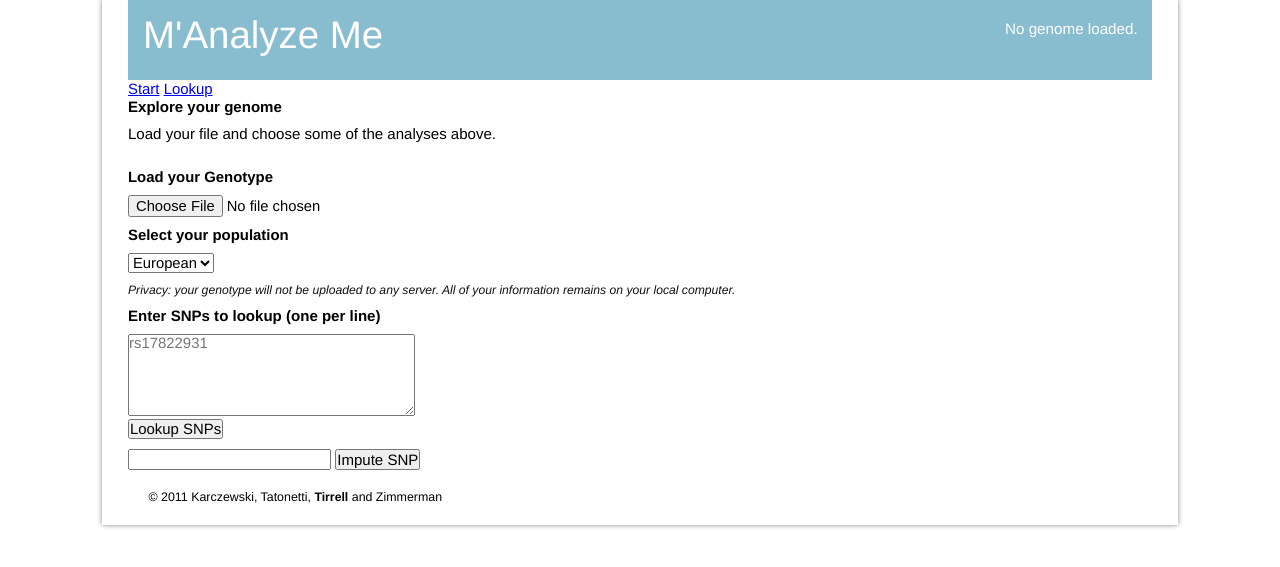
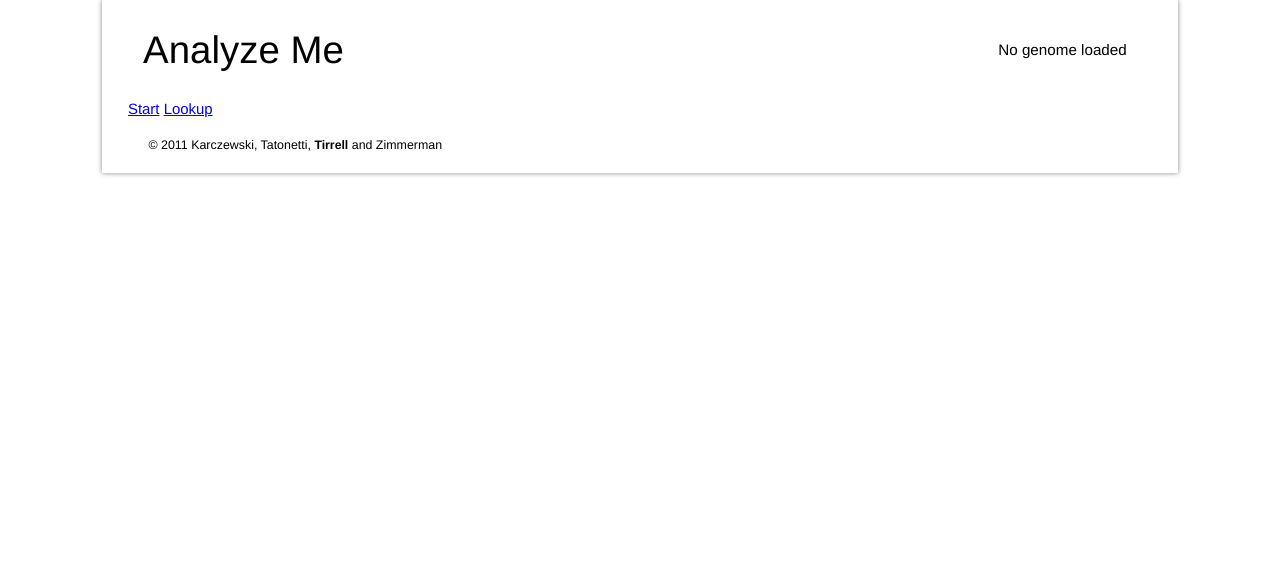
Before and after one commit to konradjk/Interpretome, a Python web app: template application/templates/application/index.html in a window 1280 px wide. Shown: the top 567 px of the page. Run offline with Jinja, Linux system fonts and the light colour scheme; the template is opened without the code that fills it, so the values that code supplies are empty; some libraries are stand-ins or nearby versions.

Commit message:
Work on design.

```diff
--- a/application/templates/application/index.html
+++ b/application/templates/application/index.html
@@ -1,191 +1,60 @@
 <!DOCTYPE html>
-<html lang="en">
+<html lang='en'>
   <head>
     <title>RSID Browser</title>
-    <meta charset="utf-8"/>
+    <meta charset='utf-8'/>
 
-    <link rel="stylesheet" type="text/css" href="/media/css/interpretome.css">
-    <link rel='stylesheet' type='text/css' href='https://ajax.googleapis.com/ajax/libs/jqueryui/1.8.9/themes/flick/jquery-ui.css' />
+    <link rel='stylesheet' type='text/css'
+      href='/media/css/interpretome.css'>
 
-    <script type="text/javascript"
-      src="https://ajax.googleapis.com/ajax/libs/jquery/1.5.0/jquery.min.js"></script>
-    <script type="text/javascript"
-      src="https://ajax.googleapis.com/ajax/libs/jqueryui/1.8.9/jquery-ui.min.js"></script>
-    <script type="text/javascript"
-      src="http://ajax.microsoft.com/ajax/jquery.templates/beta1/jquery.tmpl.min.js"></script>
+    <link rel='stylesheet' type='text/css'
+      href='https://ajax.googleapis.com/ajax/libs/jqueryui/1.8.9/themes/flick/jquery-ui.css' />
 
-    <script type="text/javascript" src="/media/js/User.js"></script>
-    <!--#include virtual="/media/js/template.js" -->
-    <script id="snp-tmpl" type="text/x-jquery-tmpl">
-  <tr><td>${dbsnp}</td><td>${genotype}</td></tr>
-</script>
+    <script type='text/javascript'
+      src='https://ajax.googleapis.com/ajax/libs/jquery/1.5.0/jquery.min.js'></script>
 
-<script id="chromosome-tmpl" type="text/x-jquery-tmpl">
-  <tr><td>${chromosome}</td><td>${count}</td></tr>
-</script>
-<script id="status-tmpl" type="text/x-jquery-tmpl">
-  Loaded ${count} SNPs.
-  <br />
-  <b><a href="">Clear my file</a></b>
-</script>
+    <script type='text/javascript'
+      src='https://ajax.googleapis.com/ajax/libs/jqueryui/1.8.9/jquery-ui.min.js'></script>
 
+    <script type='text/javascript'
+      src='http://ajax.microsoft.com/ajax/jquery.templates/beta1/jquery.tmpl.min.js'></script>
+
+    <script type='text/javascript' src='/media/js/model/user.js'></script>
+    <script type='text/javascript' src='/media/js/tmpl.js'></script>
 
     <script>
+      // Global user.
       var user;
-      $(document).ready( function() {
-        $("#genotype-file").change(function(e) {
-          var fin = e.target.files[0];
-          var reader = new FileReader();
-
-          reader.onloadend = function(e) {
-            user = new User();
-            user.parseGenome(this.result.split("\n"));
-
-            $("#status").empty();
-            $("#status-tmpl").tmpl({count: user.rsids.length}).appendTo("#status");
-
-            $("#about-you").show()
-            $.each(user.chromosomes, function(i, v) {
-              $("#chromosome-tmpl").tmpl({chromosome: i, count: v}).appendTo("#chromosomes-table")
-            });
-
-            $(".on-user-change").change();
-          }
-          reader.readAsText(fin);
-        });
-
-        $("#population").change(function(e) {
-          if (user != undefined) {
-            user.population = $("#population option:selected").val();
-          }
-        });
-
-        $("#lookup-snps").click(function() {
-          $("#snp-table").parent().show();
-          $("#snp-table tr:first ~ tr").remove();
-          $.each($("#snps-textarea").val().split("\n"), function(i, v) {
-            v = $.trim(v);
-            if (v == "") return;
-
-            var genotype = user.lookup(v);
-            if (genotype == undefined) genotype = "no value";
-
-            $("#snp-tmpl").tmpl({
-              dbsnp: v, genotype: genotype
-            }).appendTo("#snp-table");
-          });
-        });
-
-        $("input[value='Impute SNP']").click(function(e) {
-          var dbsnp = $("input[name='dbsnp']").val();
-          $.get("/linked/", {dbsnp: dbsnp, population: "CEU"}, function(response) {
-            var user_values = {};
-            console.log(response);
-            $.each(response, function(i, v) {
-              console.log(v);
-              var user_value1 = user.lookup("rs" + v.dbSNP1);
-              var user_value2 = user.lookup("rs" + v.dbSNP2);
-              if (user_value1 != undefined) {
-                var value = user_value1;
-              }
-              if (user_value2 != undefined) {
-                var value = user_value2;
-              }
-
-              if (value != undefined) {
-                console.log(value);
-                $.get("/impute/", {dbsnp: user_value}, function(response) {
-                  console.log(response);
-                  $("#snp-table").append(response);
-                });
-              } else {
-                $("#snp-table").append("Unable to impute SNP.");
-              }
-            });
-          });
-        });
-        $("#tabs").tabs({});
-      });
+      $(document).ready(function() {$.getScript('/media/js/ready.js');});
     </script>
   </head>
   <body>
-    <div id="wrap">
-      <div id="header">
-        <div id="header-text">
-          M'Analyze Me
+    <div id='wrap'>
+      <div id='header'>
+        <div id='header-text'>
+          Analyze Me
         </div>
-        <div id="status">
-          No genome loaded.
+        <div id='status'>
+          No genome loaded
         </div>
+        <br class="clear" />
       </div>
-      <div id="tabs">
+      <div id='tabs'>
         <ul>
           <li>
-            <a href="#start">Start</a>
+            <a href='#start'>Start</a>
           </li>
           <li>
-            <a href="#lookup">Lookup</a>
+            <a href='#lookup'>Lookup</a>
           </li>
         </ul>
-        <div id="start">
-          <h2>Explore your genome</h2>
-          <p>Load your file and choose some of the analyses above.</p>
-          <br />
 
-          <div id="load-genotype">
-            <h3>Load your Genotype</h3>
-            <p>
-              <input id="genotype-file" type="file" name="file" />
-            </p>
-          </div>
+        <div id='start'></div>
 
+        <div id='lookup'></div>
 
-          <div id="select-population">
-            <h3>Select your population</h3>
-            <p>
-              <select id="population" class="on-user-change">
-                <option>European</option>
-                <option>Japanese</option>
-                <option>Chinese</option>
-              </select>
-            </p>
-          </div>
-          <p class="note">
-            Privacy: your genotype will not be uploaded to any server.
-            All of your information remains on your local computer.
-          </p>
-
-          <div id="about-you" class="hidden">
-            <h2>About You</h2>
-            <p>
-            </p>
-            <div>
-              <table id="chromosomes-table">
-                <tr><th>Chromosome</th><th>SNPs</th></tr>
-              </table>
-            </div>
-          </div>
-
-        </div>
-        <div id="lookup">
-          <h3>Enter SNPs to lookup (one per line)</h3>
-          <p>
-            <textarea id="snps-textarea" rows="5" cols="30" placeholder="rs17822931"></textarea>
-            <br/>
-            <input id="lookup-snps" type="submit" value="Lookup SNPs" />
-          </p>
-          <div class="hidden">
-            <table id="snp-table">
-              <tr>
-                <th>dbSNP ID</th><th>Genotype</th>
-              </tr>
-            </table>
-          </div>
-          <input type="text" name="dbsnp" />
-          <input type="submit" value="Impute SNP" />
-        </div>
       </div>
-      <div id="footer">
+      <div id='footer'>
         &copy; 2011 Karczewski, Tatonetti, <b>Tirrell</b> and Zimmerman
       </div>
     </div>
--- a/media/css/interpretome.css
+++ b/media/css/interpretome.css
@@ -1,5 +1,5 @@
 * {
-  font-family: myriad pro, helvetica;
+  font-family: 'myriad pro', helvetica;
   margin: 0;
   padding: 0;
   font-size: 0.99em;
@@ -26,28 +26,23 @@ div#wrap {
   float: center;
 }
 div#header {
-  background-color: #88BCCF;
-  color: white;
-  height: 70px;
+  height: 90px;
   padding: 5px;
+  line-height: 90px;
+  margin: auto;
 }
 div#header-text {
-  line-height: 60px;
   float: left;
   padding-left: 1%;
-  width: 85%;
+  width: 50%;
   font-size: 2.5em;
 }
 div#status {
-  padding-top: 15px;
   float: right:
+  width: 20%;
+  padding-right: 2%;
   text-align: right;
-}
-div#main {
   margin: auto;
-  background-color: white;
-  padding: 10px 0px;
-  min-height: 700px;
 }
 div#footer {
   margin: auto;
@@ -63,3 +58,7 @@ div#footer {
   font-size: 0.8em;
   color: #111;
 }
+
+.clear {
+  clear: both;
+}
--- /dev/null
+++ b/media/js/tmpl.js
@@ -0,0 +1,3 @@
+var genotypeTmpl = '<tr><td>${dbSNP}</td><td>${genotype}</td></tr>';
+var chromosomeTmpl = '${chromosome}</td><td>${count}</td></tr>';
+var clearTmpl = '<button id="clear-button"><a href="">Clear my file</a></button>';
--- /dev/null
+++ b/media/tmpl/lookup.html
@@ -0,0 +1,23 @@
+<h3>Enter SNPs to lookup (one per line)</h3>
+<div>
+  <textarea id='snps-textarea' rows='5' cols='30'>17822931</textarea>
+  <br/>
+
+  <button id='lookup-snps' type='submit'>
+    Lookup SNPs
+  </button>
+</div>
+<br />
+
+<div class='hidden'>
+  <table id='snp-table'>
+    <tr>
+      <th>dbSNP ID</th><th>Genotype</th>
+    </tr>
+  </table>
+</div>
+<br />
+<input type='text' name='dbSNP' />
+<button id='impute-snp' type='submit'>
+  Impute SNP
+</button>
```
Also changed, not shown: application/views.py (+14 -13 lines), media/js/model/user.js (added, +43 -0 lines), media/js/ready.js (added, +78 -0 lines), media/tmpl/start.html (added, +43 -0 lines), media/js/model/snp.js (added).
